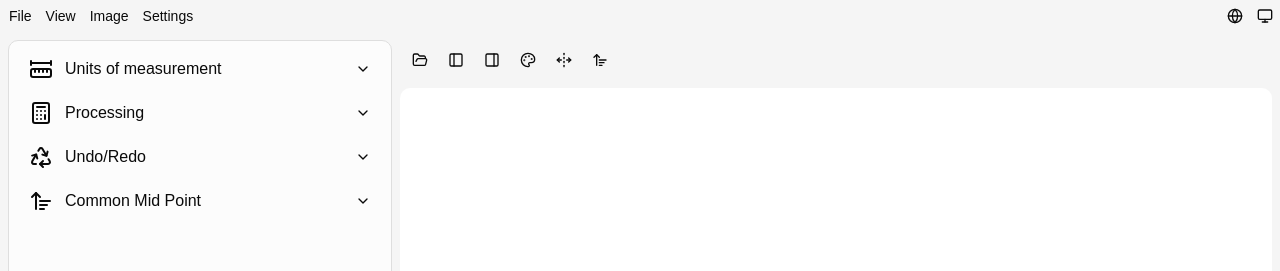
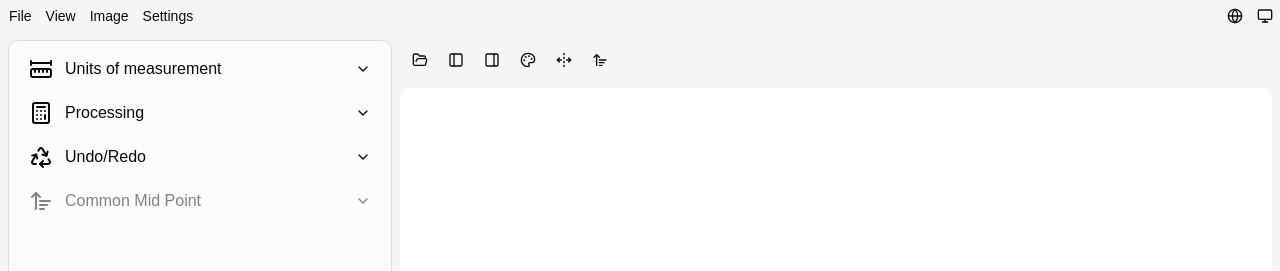
Before and after one commit to teodorro/gpr-dowser, a React (Vite) app: page / in a window 1280 px wide. Shown: the top 271 px of the page. Built offline with nearby package versions, Linux system fonts and the light colour scheme; no server answers.

Commit message:
feat: CMP NavItem only if cmpMode == true, after split file selected file is not changed and this mode is turned off

```diff
--- a/src/features/b-scan/BScan.tsx
+++ b/src/features/b-scan/BScan.tsx
@@ -47,6 +47,7 @@ function BScanInternal({ store }: { store: DataStore }) {
   const selectedFileId = useFileRegistryStore.use.selectedFileId();
   const selectedPalette = useVisualStore.use.selectedPalette();
   const splitBscanMode = useUiStore.use.splitBscanMode();
+  const setSplitBscanMode = useUiStore.use.setSplitBscanMode();
   const cmpMode = useUiStore.use.cmpMode();
   const displayBuffer = useStore(store, (s) => s.displayBuffer);
   const scale = useStore(store, (s) => s.scale);
@@ -406,6 +407,7 @@ function BScanInternal({ store }: { store: DataStore }) {
           leftDataSliceId: selectedFileId,
           rightDataSliceId: rightBscanId,
         });
+        setSplitBscanMode(!splitBscanMode);
       }
 
       if (col < 0 && row >= 0 && col >= -TIME_AXIS_WIDTH) {
@@ -464,6 +466,7 @@ function BScanInternal({ store }: { store: DataStore }) {
     bScan,
     setBScan,
     addOperation,
+    setSplitBscanMode,
   ]);
 
   useEffect(() => {
--- a/src/features/b-scan/splitBscan.ts
+++ b/src/features/b-scan/splitBscan.ts
@@ -42,7 +42,7 @@ export const splitBscan = (
       displayBuffer: logTransformGrid2D(rightBScan),
     }),
   );
-  useFileRegistryStore.getState().addFile(rightDataSliceId);
+  useFileRegistryStore.getState().addFile(rightDataSliceId, false);
 
   return [leftBScan, rightDataSliceId];
 };
--- a/src/features/sidebar/NavItem.tsx
+++ b/src/features/sidebar/NavItem.tsx
@@ -2,19 +2,30 @@ import {
   Collapsible,
   CollapsibleContent,
   CollapsibleTrigger,
-} from "@/components/ui/collapsible";
-import { ChevronDown, ChevronRight } from "lucide-react";
+} from '@/components/ui/collapsible';
+import { ChevronDown, ChevronRight } from 'lucide-react';
 
 type Props = {
   icon: React.ReactNode;
   label: string;
   children: React.ReactNode;
+  disabled?: boolean;
+  expanded?: boolean;
 };
 
-export default function NavItem({ icon, label, children }: Props) {
+export default function NavItem({
+  icon,
+  label,
+  children,
+  disabled,
+  expanded,
+}: Props) {
   return (
-    <Collapsible>
-      <CollapsibleTrigger className="flex w-full items-center gap-3 px-3 py-2 hover:bg-accent rounded-md">
+    <Collapsible disabled={disabled} open={expanded}>
+      <CollapsibleTrigger
+        disabled={disabled}
+        className="flex w-full items-center gap-3 px-3 py-2 hover:bg-accent rounded-md disabled:pointer-events-none disabled:opacity-50"
+      >
         {icon}
         <span className="flex-1 text-left">{label}</span>
         {children ? (
--- a/src/features/sidebar/Sidebar.tsx
+++ b/src/features/sidebar/Sidebar.tsx
@@ -15,6 +15,7 @@ import CmpSettings from './сmp/CmpSettings';
 const Sidebar = () => {
   const { sideBarVisible } = useUiStore();
   const { t } = useTranslation();
+  const cmpMode = useUiStore.use.cmpMode();
 
   if (!sideBarVisible) return null;
 
@@ -36,7 +37,12 @@ const Sidebar = () => {
           <UndoRedo />
         </NavItem>
 
-        <NavItem icon={<ArrowUpWideNarrowIcon />} label={t('CMP')}>
+        <NavItem
+          icon={<ArrowUpWideNarrowIcon />}
+          label={t('CMP')}
+          disabled={!cmpMode}
+          expanded={cmpMode}
+        >
           <CmpSettings />
         </NavItem>
       </nav>
--- a/src/stores/file-registry-store.ts
+++ b/src/stores/file-registry-store.ts
@@ -7,7 +7,7 @@ type FileRegistryState = {
 };
 
 type FileRegistryActions = {
-  addFile: (id: string) => void;
+  addFile: (id: string, select?: boolean) => void;
   removeFile: (id: string) => void;
   selectFile: (id: string) => void;
 };
@@ -22,9 +22,9 @@ const INITIAL_STATE: FileRegistryState = {
 const useFileRegistryBase = create<FileRegistry>((set, get) => ({
   ...INITIAL_STATE,
 
-  addFile: (id) => {
+  addFile: (id, select = true) => {
     set((s) => ({ ...s, fileIds: [...s.fileIds, id] }));
-    set((s) => ({ ...s, selectedFileId: id }));
+    set((s) => (select ? { ...s, selectedFileId: id } : s));
   },
   removeFile: (id) => {
     const { selectedFileId, fileIds } = get();
```
